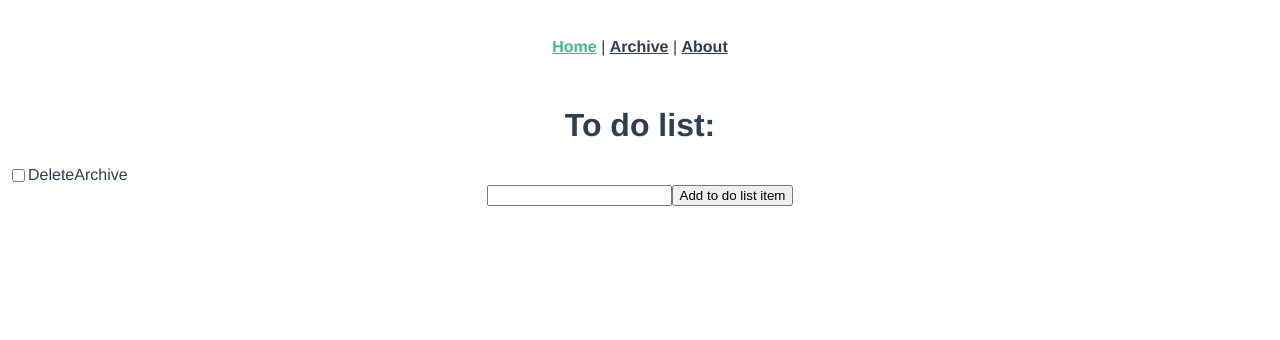
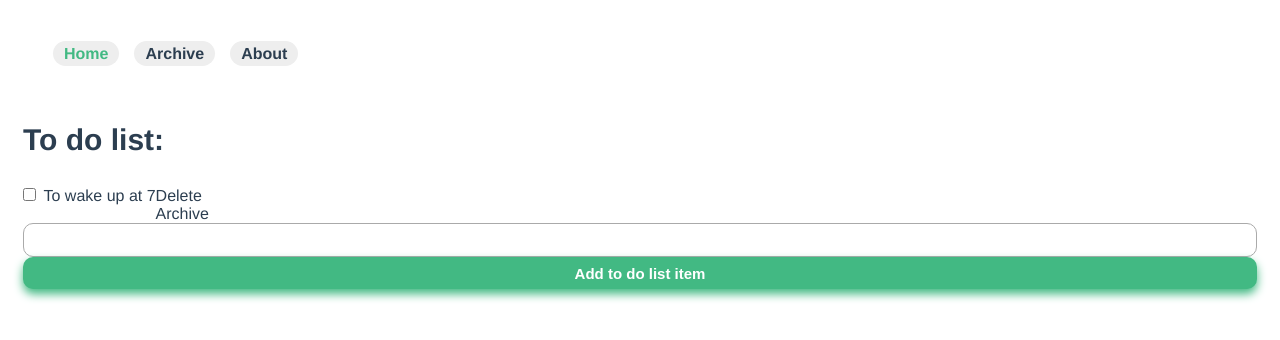
Before and after one commit to gerstlee/todolist, a Vue app: page / in a window 1280 px wide. Shown: the top 340 px of the page. Built offline with nearby package versions, Linux system fonts and the light colour scheme.

Commit message:
+basic styles

```diff
--- a/src/App.vue
+++ b/src/App.vue
@@ -1,9 +1,9 @@
 <template>
-  <nav>
-    <router-link to="/">Home</router-link> |
-    <router-link to="/archive">Archive</router-link> |
+  <div class="nav" id="nav">
+    <router-link to="/">Home</router-link>
+    <router-link to="/archive">Archive</router-link>
     <router-link to="/about">About</router-link>
-  </nav>
+  </div>
   <router-view/>
 </template>
 
@@ -23,20 +23,60 @@ export default {
   font-family: Avenir, Helvetica, Arial, sans-serif;
   -webkit-font-smoothing: antialiased;
   -moz-osx-font-smoothing: grayscale;
-  text-align: center;
+  margin: 15px;
   color: #2c3e50;
 }
 
-nav {
+.nav {
   padding: 30px;
 }
 
-nav a {
-  font-weight: bold;
-  color: #2c3e50;
+.nav a {
+    font-weight: bold;
+    color: #2c3e50;
+    margin: 0 15px 0 0;
+    background: #eee;
+    border-radius: 14px;
+    text-decoration: none;
+    padding: 4px 11px;
 }
 
-nav a.router-link-exact-active {
+.nav a.router-link-exact-active {
   color: #42b983;
 }
+
+h1 {
+    font-weight: 900;
+    font-size: 30px;
+    margin: 30px 0 30px 0;
+}
+
+input[type="submit"] {
+    background: #42b983;;
+    color: white;
+    border-radius: 10px;
+    padding: 7.5px 15px;
+    border: none;
+    box-shadow: 0 5px 10px #42b983;;
+    font-size: 15px;
+    font-weight: 600;
+    transition: all 0.25s ease-out;
+    cursor: pointer;
+}
+input[type="checkbox"] {
+    width: auto;
+    margin: 0 7.5px 0 0;
+}
+input[type="submit"]:hover {
+    background: #42b983;
+    box-shadow: 0 3px 7px darkolivegreen;
+}
+input {
+    border-radius: 10px;
+    box-sizing: border-box;
+    border: 1px solid #aaa;
+    font-size: 15px;
+    width: 100%;
+    padding: 7.5px 15px;
+}
 </style>
--- a/src/components/ToDoList.vue
+++ b/src/components/ToDoList.vue
@@ -2,9 +2,13 @@
     <div id="todo-list">
         <div class="list-item" v-for="n in todos" :key="n.id">
             <div class="list-item-holder" v-if="n.location == location" :data-status="n.completed">
-                <input type="checkbox" :data-id="n.id" :id="n.id" @click="updateTodo" :checked="n.completed"><label :data-id="n.id" :for="n.id"></label>
-                <div class="delete-item" @click="deleteItem" :data-id="n.id">Delete</div>
-                <div class="archive-item" v-if="n.location !== 'archive'" @click="archiveItem" :data-id="n.id">Archive</div>
+                <div class="checkbox-items" :data-status="n.completed">
+                    <input type="checkbox" :data-id="n.id" :id="n.id" @click="updateTodo" :checked="n.completed"><label :data-id="n.id" :for="n.id">{{ n.name }}</label>
+                </div>
+                <div class="item-options">
+                    <div class="delete-item" @click="deleteItem" :data-id="n.id">Delete</div>
+                    <div class="archive-item" v-if="n.location !== 'archive'" @click="archiveItem" :data-id="n.id">Archive</div>
+                </div>
             </div>
             <div id="new-todo-list-item">
                 <input type="text" id="new-todo-list-item-input" @keyup="updateItemText">
```
